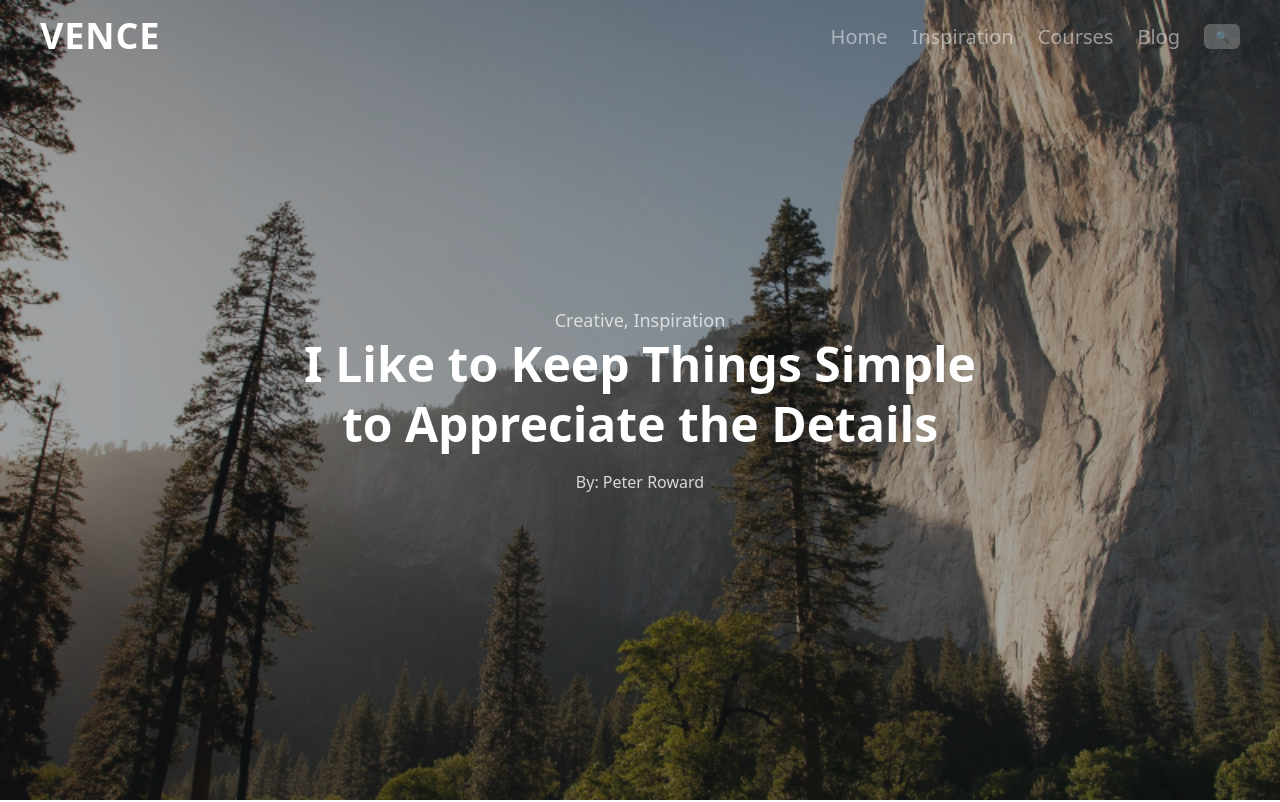
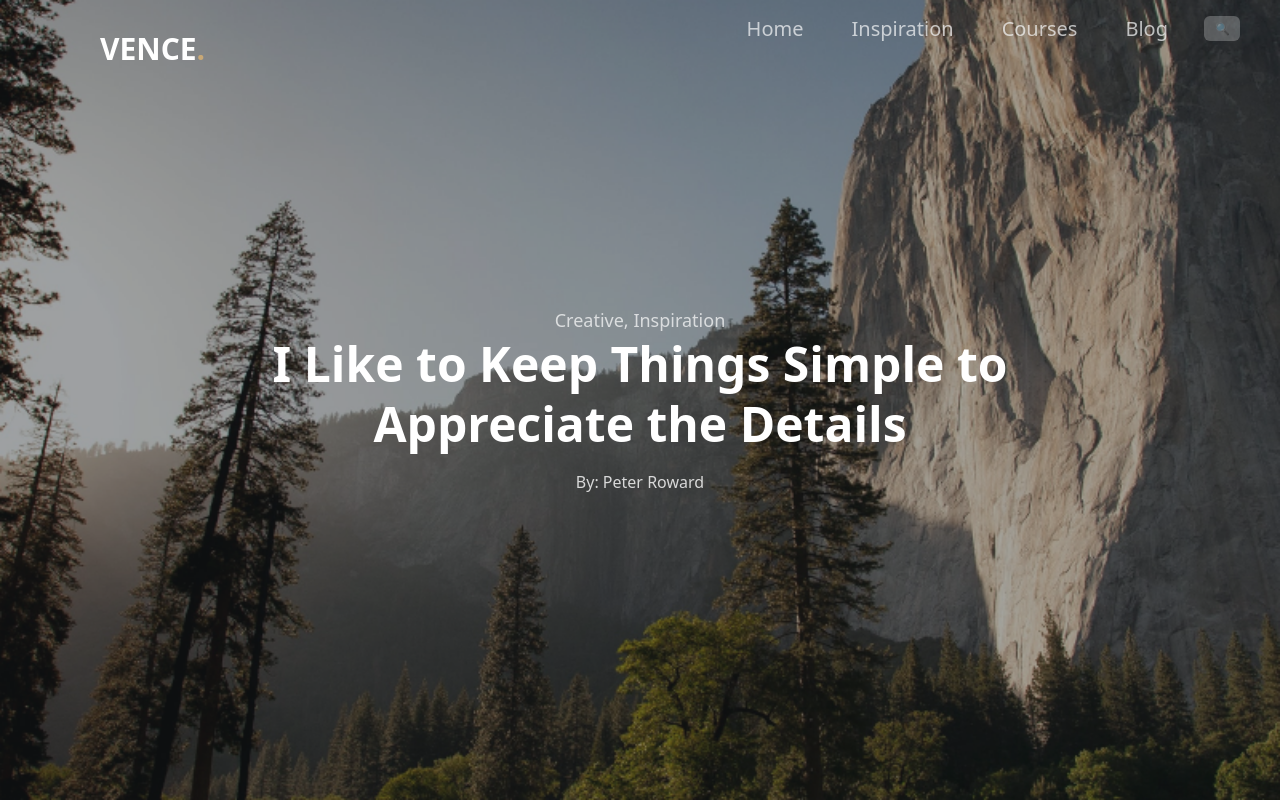
Before and after one commit to karinaveszeli/web-project, a React (Vite) app: page / in a window 1280 px wide. Shown: the top 802 px of the page. Built offline with nearby package versions, Linux system fonts and the light colour scheme.

Commit message:
Upgrade: Header, NavBar hover-hatás javítás

```diff
--- a/src/components/Header.jsx
+++ b/src/components/Header.jsx
@@ -18,7 +18,7 @@ const Header = () => {
       <div className="absolute inset-0 flex flex-col items-center justify-center text-center px-4">
         <p className="text-white text-lg opacity-70">Creative, <span>Inspiration</span></p>
         <h2 className="text-white text-4xl font-bold md:text-5xl leading-tight">
-          I Like to Keep Things Simple <br /> to Appreciate the Details
+          I Like to Keep Things Simple to <br /> Appreciate the Details
         </h2>
         <p className="text-white text-md opacity-80 mt-4">By: Peter Roward</p>
       </div>
--- a/src/components/Navbar.jsx
+++ b/src/components/Navbar.jsx
@@ -2,25 +2,47 @@ import React from "react";
 
 const NavBar = () => {
   return (
-    <nav className="absolute top-0 left-0 w-full flex items-center px-10 py-4 text-white font-poppins">
-
-    <h1 className="text-3xl md:text-4xl font-bold tracking-wide">VENCE</h1>
+    <nav className="absolute top-0 left-0 w-full flex items-center px-10 py-4 text-white font-poppins z-50">
 
 
-    <ul className="ml-auto flex space-x-6 text-[20px] leading-[25px] font-normal text-[#F8F9FA] opacity-50">
-        <li className="hover:opacity-100 cursor-pointer">Home</li>
-        <li className="hover:opacity-100 cursor-pointer">Inspiration</li>
-        <li className="hover:opacity-100 cursor-pointer">Courses</li>
-        <li className="hover:opacity-100 cursor-pointer">Blog</li>
+
+      <h1 className="absolute text-white font-poppins font-bold text-[30px] leading-[25px] w-[65px] h-[25px] top-[36px] left-[100px]">
+        VENCE
+        <span className="text-[#c8a876]">.</span>
+      </h1>
+
+
+      <ul className="ml-auto flex space-x-6 text-[20px] leading-[25px] font-normal text-[#F8F9FA] opacity-70">
+        <li>
+          <a href="/" className="px-3 py-1 rounded-md hover:bg-[#ffffff22] hover:opacity-200 transition duration-200">
+            Home
+          </a>
+        </li>
+        <li>
+          <a href="/inspiration" className="px-3 py-1 rounded-md hover:bg-[#ffffff22] hover:opacity-200 transition duration-200">
+            Inspiration
+          </a>
+        </li>
+        <li>
+          <a href="/courses" className="px-3 py-1 rounded-md hover:bg-[#ffffff40] hover:opacity-200 transition duration-200">
+            Courses
+          </a>
+        </li>
+        <li>
+          <a href="/blog" className="px-3 py-1 rounded-md hover:bg-[#ffffff22] hover:opacity-200 transition duration-200">
+            Blog
+          </a>
+        </li>
       </ul>
 
+
       <button
-        className="w-[36px] h-[25px] bg-[#F8F9FA80] opacity-50 hover:opacity-100 text-white text-[12px] font-normal leading-[25px] ml-6 flex items-center justify-center rounded-md"
-        style={{ textDecorationSkipInk: "none", textUnderlinePosition: "from-font" }}
+        className="w-[36px] h-[25px] bg-[#F8F9FA80] opacity-50 hover:opacity-100 text-white text-[12px] font-normal leading-[25px] ml-6 flex items-center justify-center rounded-md transition-opacity duration-200"
+        aria-label="Search"
       >
         🔍
       </button>
-  </nav>
+    </nav>
   );
 };
 
```
